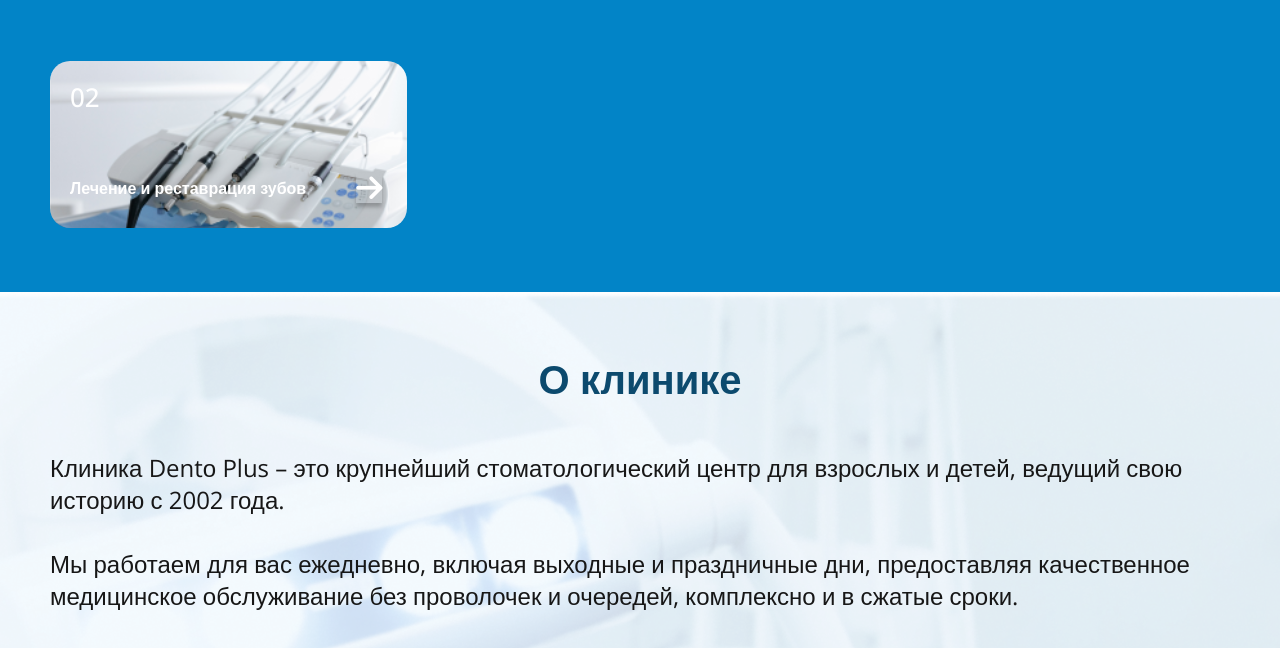
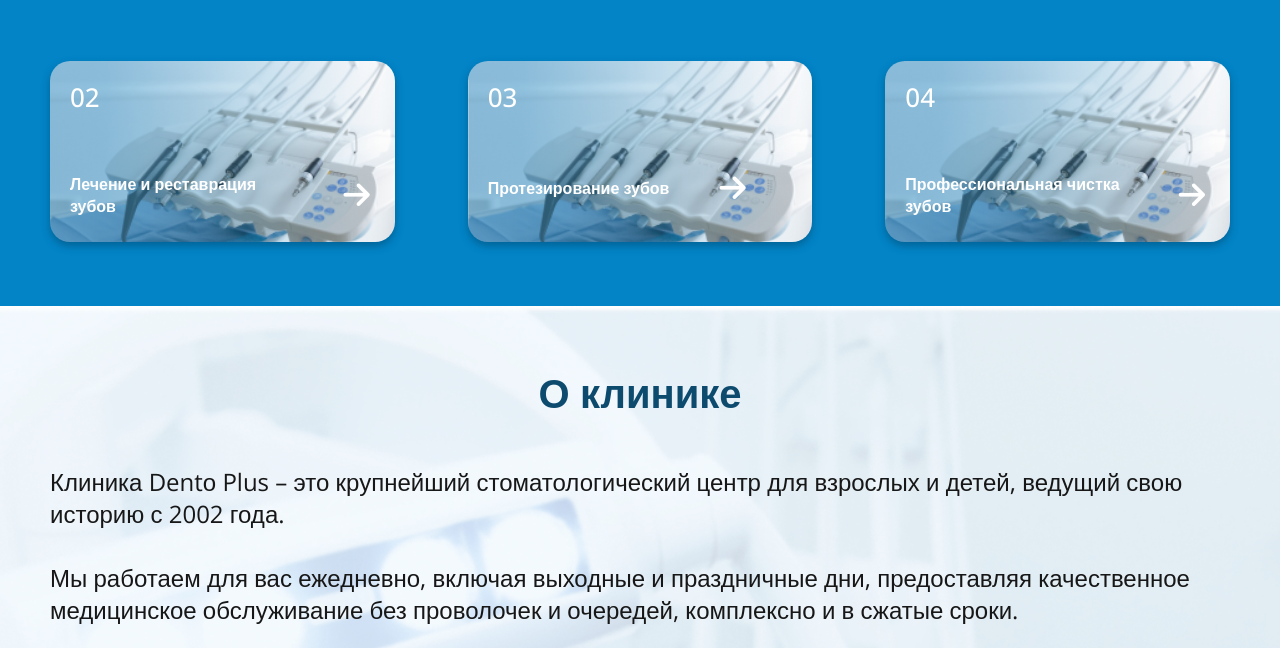
Before and after one commit to sheleshen/Project_4----------------------------, a plain HTML site: page index.html in a window 1280 px wide. Shown: the part 799-1447 px from the top of the page. Drawn offline with nearby package versions, Linux system fonts and the light colour scheme.

Commit message:
Исправления

```diff
--- a/css/style.css
+++ b/css/style.css
@@ -272,6 +272,7 @@ h2 {
     display: flex;
     flex-direction: row;
     padding: 64px 0;
+    gap: var(--gap-services);
 }
 
 .services-item {
@@ -279,12 +280,16 @@ h2 {
     flex-direction: column;
     align-content: space-between;
     padding: 20px 25px 25px 20px;
-    width: calc((100% - (var(--gap-services * 2)))/3);
     border-radius: 20px;
+    /* width: 30%; */
+    width: calc((100% - (var(--gap-services)*2))/3);
 }
 
 .services-item-img {
-    background-image: url(/images/service-3.png);
+    background-image:
+    linear-gradient(90deg, rgba(80, 163, 209, 0.57) 16.34%, rgba(0, 0, 0, 0) 96.2%, rgba(4, 4, 4, 0) 96.21%, rgba(0, 0, 0, 0) 96.21%), url(/images/service-3.png);
+    filter: drop-shadow(0px 4px 4px rgba(0, 0, 0, 0.25));
+    /* background-image: url(/images/service-3.png); */
     background-size: cover;
     background-position: top;
 }
@@ -313,7 +318,6 @@ h2 {
 
 .icon-arrow {
     font-size: 30px;
-    box-shadow: 0px 4px 4px rgba(0, 0, 0, 0.25);
 }
 
 
@@ -405,11 +409,12 @@ h2 {
 
 .maps-img {
     background-image: url('/images/map-background.png');
-    /* background-size: cover;
-    background-position: top; */
+    background-size: cover;
+    background-position: top;
+
 }
 
-/* .maps-img::after {
+/* .maps-img::after {                         Вариант №1 осветления
     content: '';
     position: absolute;
     top: 0;
@@ -419,7 +424,7 @@ h2 {
     background: rgba(255, 255, 255, 0.5);
 } */
 
-.overlay-maps {
+/* .overlay-maps {                             Вариант №2 осветления
     width: 100%;
     height: 100%;
     background-color: var(--main-color-elight);
@@ -429,7 +434,7 @@ h2 {
     left: 0;
     right: 0;
     bottom: 0;
-}
+} */
 
 .title-maps {
     padding: 70px 0 50px 0;
@@ -489,3 +494,6 @@ h2 {
     line-height: 26px;
     color: var(--secondary-semi);
 }
+
+
+/* Footer */
--- a/index.html
+++ b/index.html
@@ -105,6 +105,48 @@
                                 <i class="fa-solid fa-arrow-right icon-arrow" style="color: #ffffff;"></i>
                             </div>
                         </div>
+
+                        <div class="services-item services-item-img">
+                            <div>
+                                <p class="services-item-number">
+                                    03
+                                </p>
+                            </div>
+                            <div class="services-content">
+                                <p class="services-item-description">
+                                    Протезирование зубов
+                                </p>
+                                <i class="fa-solid fa-arrow-right icon-arrow" style="color: #ffffff;"></i>
+                            </div>
+                        </div>
+
+                        <div class="services-item services-item-img">
+                            <div>
+                                <p class="services-item-number">
+                                    04
+                                </p>
+                            </div>
+                            <div class="services-content">
+                                <p class="services-item-description">
+                                    Профессиональная чистка зубов
+                                </p>
+                                <i class="fa-solid fa-arrow-right icon-arrow" style="color: #ffffff;"></i>
+                            </div>
+                        </div>
+
+                        <!-- <div class="services-item services-item-img">
+                            <div>
+                                <p class="services-item-number">
+                                    05
+                                </p>
+                            </div>
+                            <div class="services-content">
+                                <p class="services-item-description">
+                                    Профессиональная чистка
+                                </p>
+                                <i class="fa-solid fa-arrow-right icon-arrow" style="color: #ffffff;"></i>
+                            </div>
+                        </div> -->
                     </div>
                 </div>
             </div>
@@ -271,8 +313,16 @@
         </div>
         <!-- <div class="overlay-maps"></div> -->
     </section>
+</main>
 
-</main>
+<!-- Footer -->
+
+<footer class="footer">
+    <div class="container">
+
+    </div>
+
+</footer>
 
 </body>
 </html>
```
